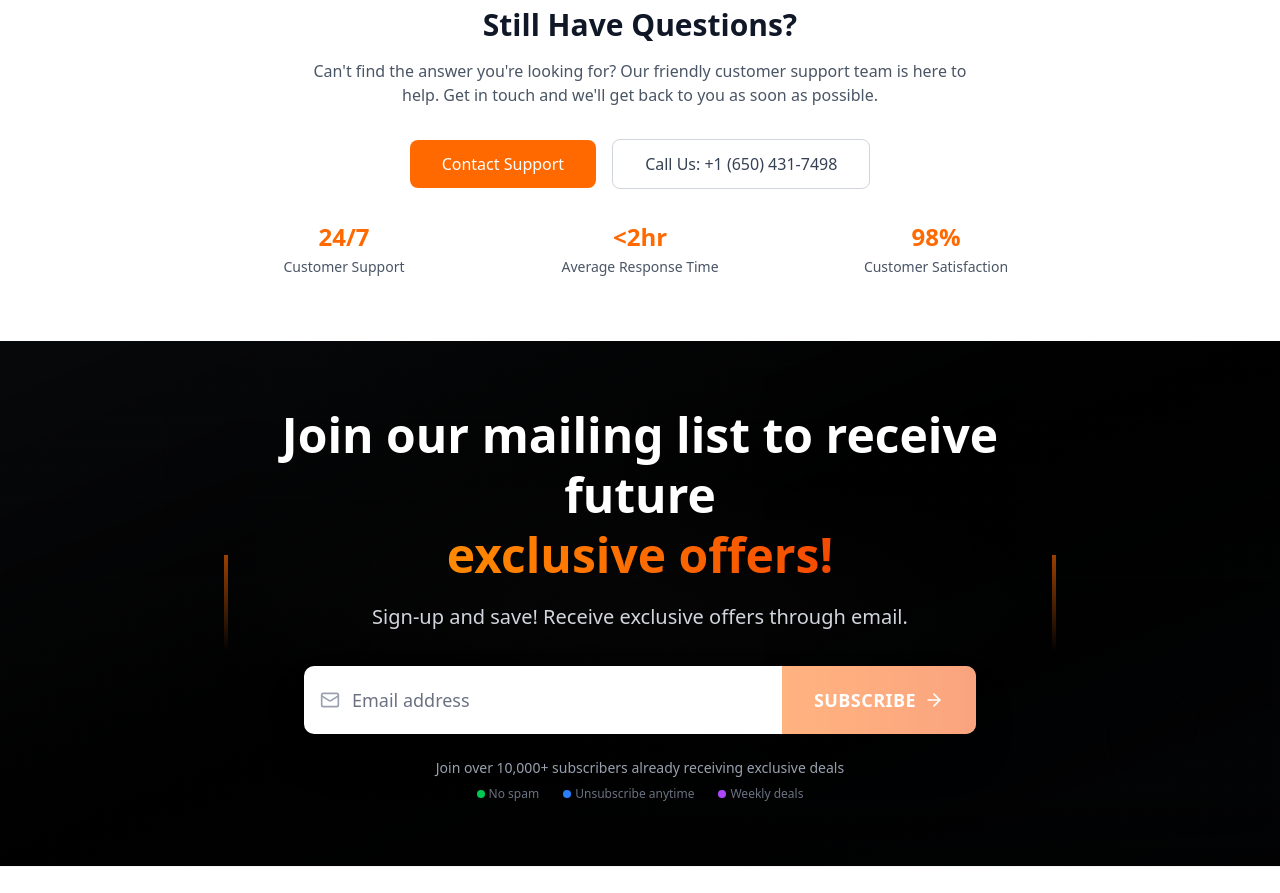
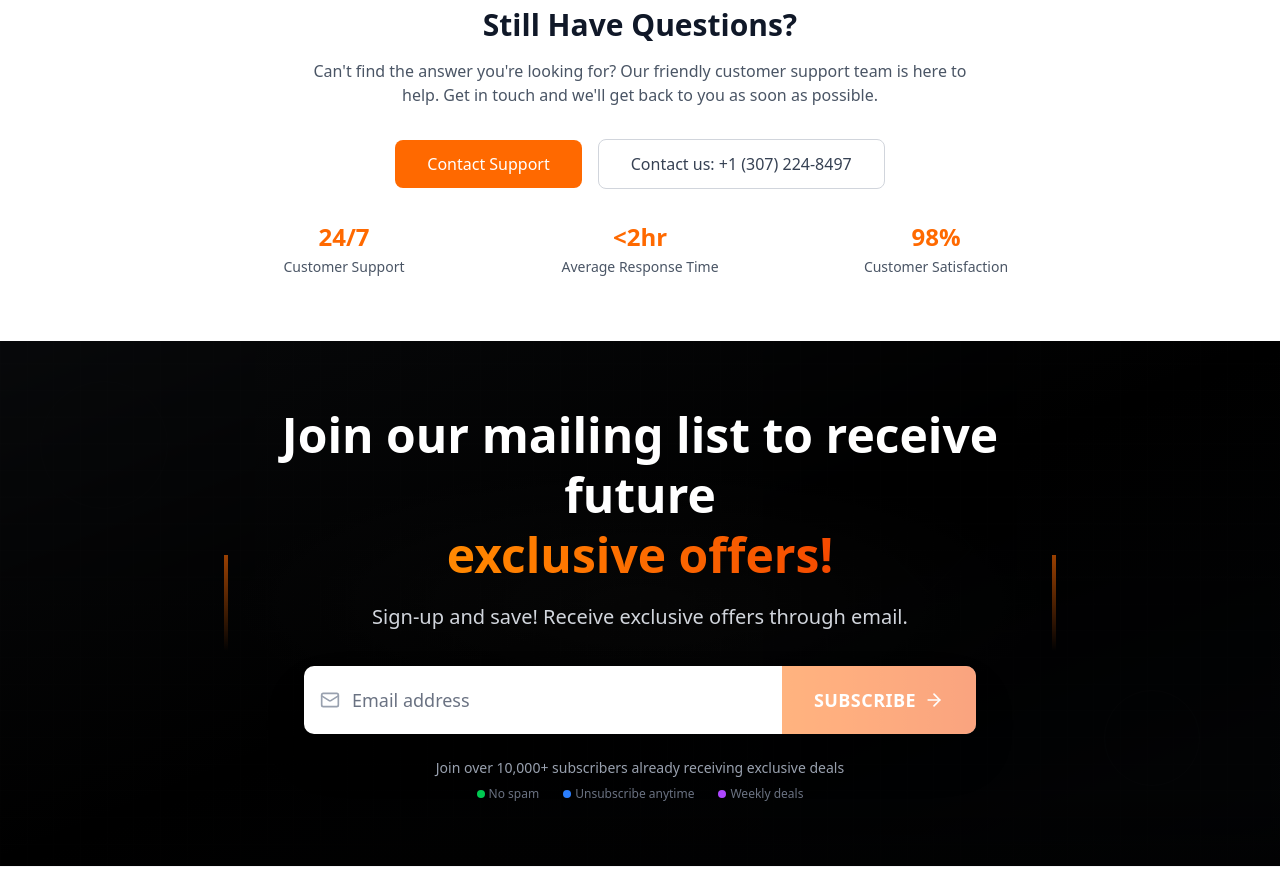
Before and after one commit to Egbemichel/mbparts, a Next.js app in the folder frontend/: page /faqs in a window 1280 px wide. Shown: the part 1960-2853 px from the top of the page. Built offline with nearby package versions, Linux system fonts and the light colour scheme; no server answers.

Commit message:
info: update to new store contact details

```diff
--- a/frontend/app/about/page.tsx
+++ b/frontend/app/about/page.tsx
@@ -278,7 +278,7 @@ const ContactSection: React.FC = () => {
         {
             icon: <Phone className="w-5 h-5" />,
             label: "Call Us",
-            value: "+1 (650) 431-7498"
+            value: `${process.env.NEXT_PUBLIC_SHOP_PHONE}`
         },
         {
             icon: <Mail className="w-5 h-5" />,
--- a/frontend/app/faqs/page.tsx
+++ b/frontend/app/faqs/page.tsx
@@ -257,7 +257,7 @@ const ContactSection: React.FC = () => {
                         Contact Support
                     </button>
                     <button className="border border-gray-300 text-gray-700 px-8 py-3 rounded-md font-medium hover:bg-gray-50 transition-colors">
-                        Call Us: +1 (650) 431-7498
+                        Contact us: +1 (307) 224-8497
                     </button>
                 </div>
 
--- a/frontend/components/SecondaryNav.tsx
+++ b/frontend/components/SecondaryNav.tsx
@@ -36,7 +36,7 @@ interface SecondaryNavProps {
 }
 
 const SecondaryNav: React.FC<SecondaryNavProps> = ({
-    phoneNumber = "+1 (650) 431-7498",
+    phoneNumber = `${process.env.NEXT_PUBLIC_SHOP_PHONE}`,
     categories,
 }) => {
     const [activeDropdown, setActiveDropdown] = React.useState<string | null>(null);
```
